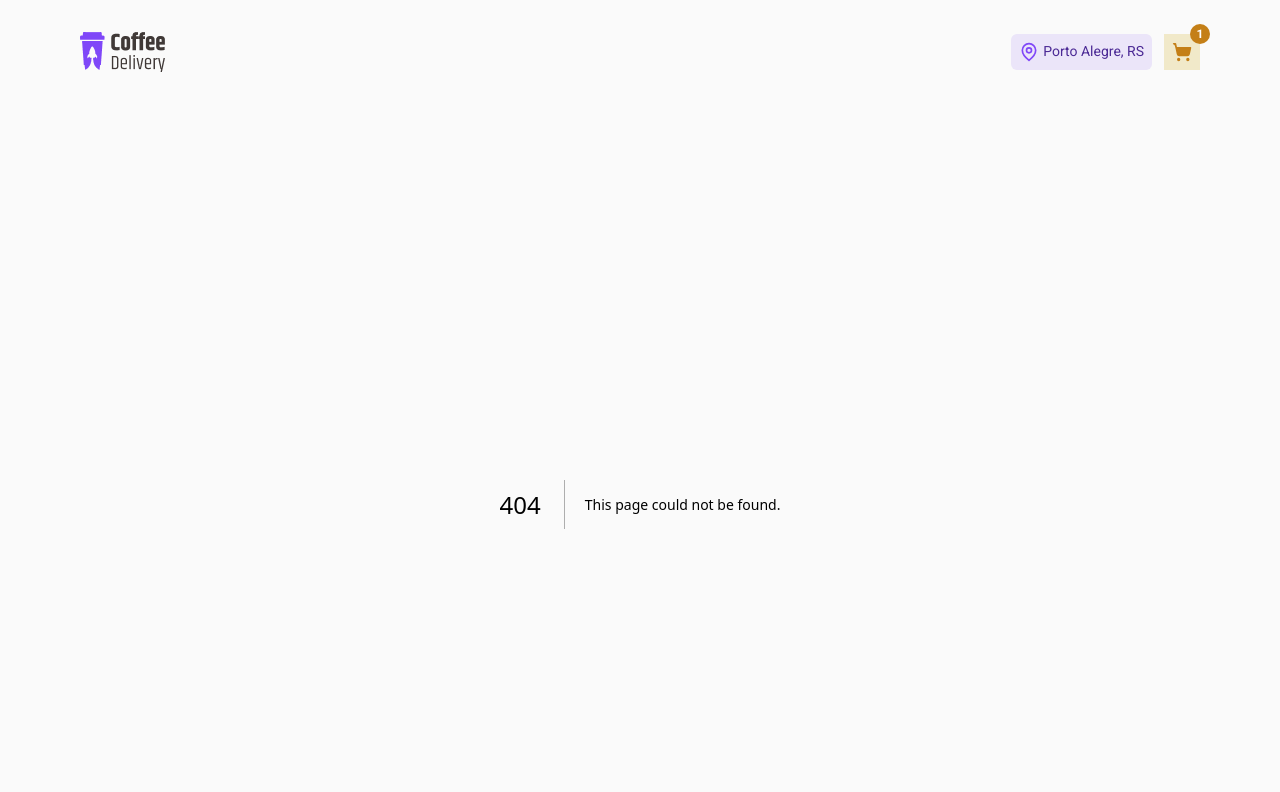
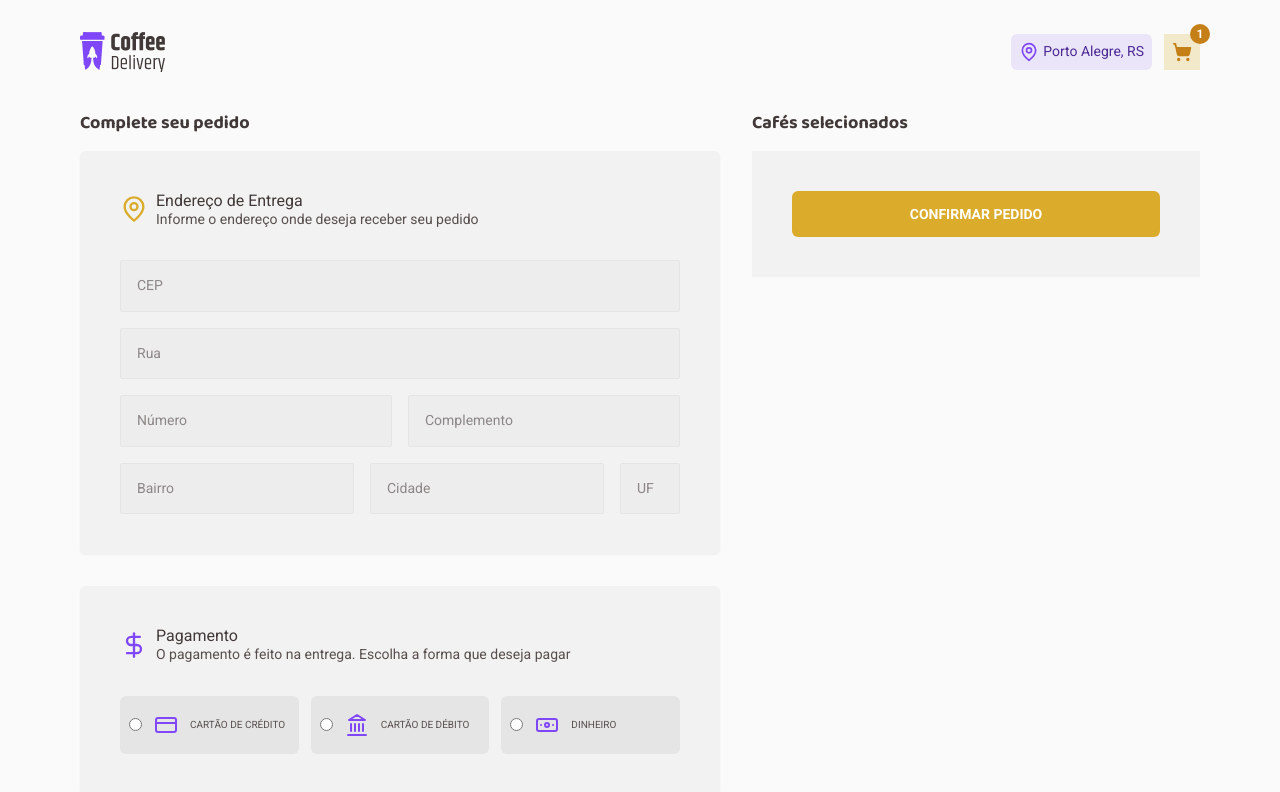
Before and after one commit to RenanFachin/RS_CoffeeDelivery, a Next.js app: page /checkout in a window 1280 px wide. Before the commit this address had no page. Shown: the top 792 px of the page. Built offline with nearby package versions, Linux system fonts and the light colour scheme.

Commit message:
feat: Cria componentes de input e inicio da página de checkout

```diff
--- a/next.config.js
+++ b/next.config.js
@@ -1,4 +1,8 @@
 /** @type {import('next').NextConfig} */
-const nextConfig = {}
+const nextConfig = {
+  eslint: {
+    ignoreDuringBuilds: true,
+  },
+}
 
 module.exports = nextConfig
--- a/package.json
+++ b/package.json
@@ -12,7 +12,8 @@
     "lucide-react": "^0.293.0",
     "next": "14.0.3",
     "react": "^18",
-    "react-dom": "^18"
+    "react-dom": "^18",
+    "react-hook-form": "^7.48.2"
   },
   "devDependencies": {
     "@rocketseat/eslint-config": "^2.1.0",
--- /dev/null
+++ b/src/app/(web)/checkout/page.tsx
@@ -0,0 +1,131 @@
+'use client'
+
+import { RadioInput } from '@/components/form/radio-input'
+import { TextInput } from '@/components/form/text-input'
+import {
+  MapPin,
+  DollarSign,
+  CreditCardIcon,
+  Landmark,
+  Banknote,
+} from 'lucide-react'
+import { useForm } from 'react-hook-form'
+
+export default function Checkout() {
+  const { register, handleSubmit, watch } = useForm({})
+
+  const selectedPaymentMethod = watch('paymentMethod')
+
+  function handleOrderCheckout() {
+    // console.log('clicou')
+    // console.log(selectedPaymentMethod)
+  }
+
+  return (
+    <main className="mt-10">
+      <div className="grid grid-cols-checkoutPage gap-8">
+        <section className="space-y-4">
+          <h2 className="font-title text-lg leading-tight font-bold text-base-subtitle">
+            Complete seu pedido
+          </h2>
+          <div className="flex flex-col gap-3">
+            <form id="order" onSubmit={handleSubmit(handleOrderCheckout)}>
+              <div className="bg-base-card p-10 flex flex-col rounded-md shadow-sm">
+                <div className="flex items-center gap-2">
+                  <MapPin className="w-7 h-7 text-yellow-500" />
+
+                  <div className="flex flex-col">
+                    <p className="text-base-subtitle leading-tight">
+                      Endereço de Entrega
+                    </p>
+                    <p className="text-base-text text-sm leading-tight">
+                      Informe o endereço onde deseja receber seu pedido
+                    </p>
+                  </div>
+                </div>
+
+                <div className="mt-8 flex flex-col gap-4">
+                  <TextInput placeholder="CEP" />
+                  <TextInput placeholder="Rua" />
+
+                  <div className="grid grid-cols-2 gap-4">
+                    <TextInput placeholder="Número" type="number" />
+                    <TextInput placeholder="Complemento" />
+                  </div>
+
+                  <div className="grid grid-cols-inputs gap-4">
+                    <TextInput placeholder="Bairro" />
+                    <TextInput placeholder="Cidade" />
+                    <TextInput placeholder="UF" />
+                  </div>
+                </div>
+              </div>
+
+              <div className="bg-base-card p-10 rounded-md shadow-sm mt-8">
+                <div className="flex flex-col gap-8">
+                  <div className="flex items-center gap-2">
+                    <DollarSign className="w-7 h-7 text-purple-500" />
+
+                    <div className="flex flex-col">
+                      <p className="text-base-subtitle leading-tight">
+                        Pagamento
+                      </p>
+                      <p className="text-base-text text-sm leading-tight">
+                        O pagamento é feito na entrega. Escolha a forma que
+                        deseja pagar
+                      </p>
+                    </div>
+                  </div>
+
+                  <div className="flex gap-3 items-center">
+                    <RadioInput
+                      isSelected={selectedPaymentMethod === 'credit'}
+                      {...register('paymentMethod')}
+                      value={'credit'}
+                    >
+                      <CreditCardIcon className="w-6 h-6 text-purple-500" />
+                      <span>Cartão de crédito</span>
+                    </RadioInput>
+
+                    <RadioInput
+                      isSelected={selectedPaymentMethod === 'debit'}
+                      {...register('paymentMethod')}
+                      value={'debit'}
+                    >
+                      <Landmark className="w-6 h-6 text-purple-500" />
+                      <span>Cartão de débito</span>
+                    </RadioInput>
+
+                    <RadioInput
+                      isSelected={selectedPaymentMethod === 'cash'}
+                      {...register('paymentMethod')}
+                      value={'cash'}
+                    >
+                      <Banknote className="w-6 h-6 text-purple-500" />
+                      <span>Dinheiro</span>
+                    </RadioInput>
+                  </div>
+                </div>
+              </div>
+            </form>
+          </div>
+        </section>
+
+        <section className="space-y-4">
+          <h2 className="font-title text-lg leading-tight font-bold text-base-subtitle">
+            Cafés selecionados
+          </h2>
+          <div className="bg-base-card p-10">
+            <button
+              type="submit"
+              form="order"
+              className="bg-yellow-500 text-white px-5 py-3 rounded-md w-full uppercase text-sm font-bold leading-relaxed"
+            >
+              Confirmar pedido
+            </button>
+          </div>
+        </section>
+      </div>
+    </main>
+  )
+}
--- a/src/app/layout.tsx
+++ b/src/app/layout.tsx
@@ -15,8 +15,9 @@ const baloo = Baloo_2({
 })
 
 export const metadata: Metadata = {
-  title: 'Create Next App',
-  description: 'Generated by create next app',
+  title: 'Coffee Delivery',
+  description:
+    'Aplicação de uma cafeteria desenvolvida durante o Ignite da @Rocketseat',
 }
 
 export default function RootLayout({
--- a/src/components/card.tsx
+++ b/src/components/card.tsx
@@ -1,8 +1,9 @@
 'use client'
 
 import Image from 'next/image'
-import { ShoppingCart, Minus, Plus } from 'lucide-react'
+import { ShoppingCart } from 'lucide-react'
 import { useState } from 'react'
+import { QuantityInput } from './form/quantity-input'
 
 interface CardProps {
   coffee: {
@@ -30,7 +31,7 @@ export function Card({ coffee }: CardProps) {
   }
 
   return (
-    <div className="bg-base-card rounded-tr-lg rounded-bl-4xl px-5 pb-5 min-w-[256px] min-h-[310px] flex flex-col text-center">
+    <div className="bg-base-card rounded-tr-lg rounded-bl-4xl px-5 pb-5 min-w-[256px] min-h-[310px] flex flex-col text-center shadow-md">
       <Image
         src={coffee.image}
         alt=""
@@ -70,17 +71,11 @@ export function Card({ coffee }: CardProps) {
         </div>
 
         <div className="flex items-center gap-2 ">
-          <div className="flex items-center gap-2 p-2 bg-base-button rounded-md">
-            <button onClick={handleDecrement}>
-              <Minus className="w-4 h-4 text-purple-900 hover:text-purple-500" />
-            </button>
-
-            {quantity}
-
-            <button onClick={handleIncrement}>
-              <Plus className="w-4 h-4 text-purple-900 hover:text-purple-500" />
-            </button>
-          </div>
+          <QuantityInput
+            quantity={quantity}
+            incrementQuantity={handleIncrement}
+            decrementQuantity={handleDecrement}
+          />
 
           <button className="bg-purple-900 p-2 flex items-center justify-center rounded-md">
             <ShoppingCart className="w-5 h-5 text-white" />
--- /dev/null
+++ b/src/components/form/quantity-input.tsx
@@ -0,0 +1,27 @@
+import { Minus, Plus } from 'lucide-react'
+
+interface QuantityInputProps {
+  quantity: number
+  incrementQuantity: () => void
+  decrementQuantity: () => void
+}
+
+export function QuantityInput({
+  quantity,
+  decrementQuantity,
+  incrementQuantity,
+}: QuantityInputProps) {
+  return (
+    <div className="flex items-center gap-2 p-2 bg-base-button rounded-md">
+      <button onClick={decrementQuantity}>
+        <Minus className="w-4 h-4 text-purple-900 hover:text-purple-500" />
+      </button>
+
+      {quantity}
+
+      <button onClick={incrementQuantity}>
+        <Plus className="w-4 h-4 text-purple-900 hover:text-purple-500" />
+      </button>
+    </div>
+  )
+}
--- /dev/null
+++ b/src/components/form/radio-input.tsx
@@ -0,0 +1,20 @@
+import { InputHTMLAttributes, LegacyRef, forwardRef } from 'react'
+
+type RadioInputProps = InputHTMLAttributes<HTMLInputElement> & {
+  isSelected: boolean
+}
+
+export const RadioInput = forwardRef(function RadioInput(
+  { children, isSelected, ...props }: RadioInputProps,
+  ref: LegacyRef<HTMLInputElement>,
+) {
+  return (
+    <div
+      data-state={isSelected}
+      className="px-2 py-4 w-full flex items-center gap-3 bg-base-button text-base-text uppercase text-xxs rounded-md border border-tranparent data-[state=true]:bg-purple-100 data-[state=true]:border-purple-900"
+    >
+      <input type="radio" ref={ref} className="" {...props} />
+      {children}
+    </div>
+  )
+})
--- /dev/null
+++ b/src/components/form/text-input.tsx
@@ -0,0 +1,52 @@
+'use client'
+import {
+  InputHTMLAttributes,
+  useState,
+  FocusEvent,
+  LegacyRef,
+  forwardRef,
+} from 'react'
+import { FieldError } from 'react-hook-form'
+
+type TextInputProps = InputHTMLAttributes<HTMLInputElement> & {
+  error?: FieldError
+}
+
+export const TextInput = forwardRef(function TextInput(
+  { error, onFocus, onBlur, ...props }: TextInputProps,
+  ref: LegacyRef<HTMLInputElement>,
+) {
+  const [isFocused, setIsFocused] = useState(false)
+
+  function handleFocus(event: FocusEvent<HTMLInputElement, Element>) {
+    setIsFocused(true)
+    onFocus?.(event)
+  }
+
+  function handleBlur(event: FocusEvent<HTMLInputElement, Element>) {
+    setIsFocused(false)
+    onBlur?.(event)
+  }
+
+  return (
+    <div
+      className="flex items-center justify-between"
+      data-state={isFocused ? 'focused' : 'blurred'}
+    >
+      <input
+        type="text"
+        onFocus={handleFocus}
+        onBlur={handleBlur}
+        className="w-full bg-base-input p-4 text-sm leading-tight rounded-sm border border-base-button text-base-label placeholder:text-base-label outline-none focus:border-yellow-500"
+        ref={ref}
+        {...props}
+      />
+
+      {error?.message ? (
+        <span className="text-alert" role="alert">
+          {error.message}
+        </span>
+      ) : null}
+    </div>
+  )
+})
--- a/src/components/header.tsx
+++ b/src/components/header.tsx
@@ -1,11 +1,14 @@
 import Image from 'next/image'
 import { MapPin } from 'lucide-react'
 import { ShoppingCartButton } from './shopping-cart-button'
+import Link from 'next/link'
 
 export function Header() {
   return (
     <header className="flex items-center justify-between my-8">
-      <Image src={'/Logo.png'} alt="" width={85} height={40} quality={100} />
+      <Link href={'/'}>
+        <Image src={'/Logo.png'} alt="" width={85} height={40} quality={100} />
+      </Link>
 
       <div className="flex items-center gap-3">
         <div className="flex items-center p-2 justify-center gap-1 bg-purple-100 rounded-md">
@@ -14,7 +17,10 @@ export function Header() {
             Porto Alegre, RS
           </span>
         </div>
-        <ShoppingCartButton />
+
+        <Link href={'/checkout'}>
+          <ShoppingCartButton />
+        </Link>
       </div>
     </header>
   )
--- a/tailwind.config.ts
+++ b/tailwind.config.ts
@@ -30,6 +30,8 @@ const config: Config = {
       },
       background: '#FAFAFA',
       white: '#FFFFFF',
+      alert: '#FF0F0F',
+      tranparent: 'transparent',
     },
     extend: {
       fontFamily: {
@@ -42,6 +44,10 @@ const config: Config = {
       fontSize: {
         xxs: ['10px', '13px'],
       },
+      gridTemplateColumns: {
+        checkoutPage: '640px 448px',
+        inputs: '1fr 1fr 60px',
+      },
     },
   },
   plugins: [],
```
Also changed, not shown: 1 other file (tests, documents, lock files or other folders).
